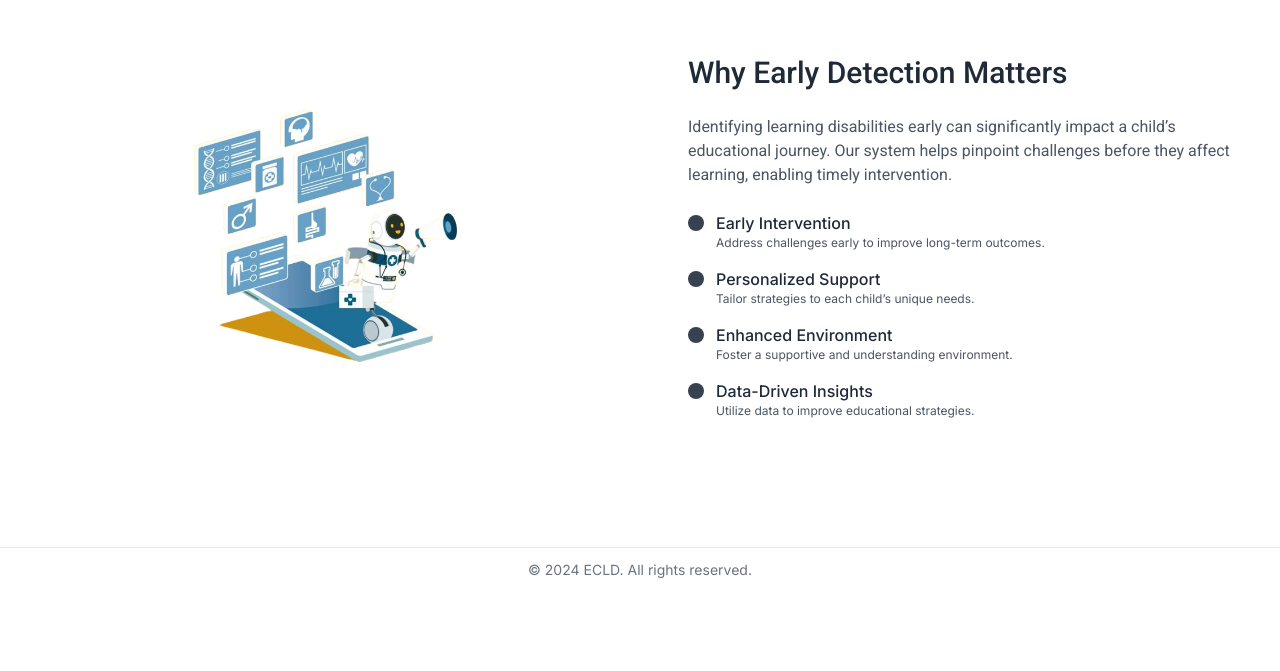
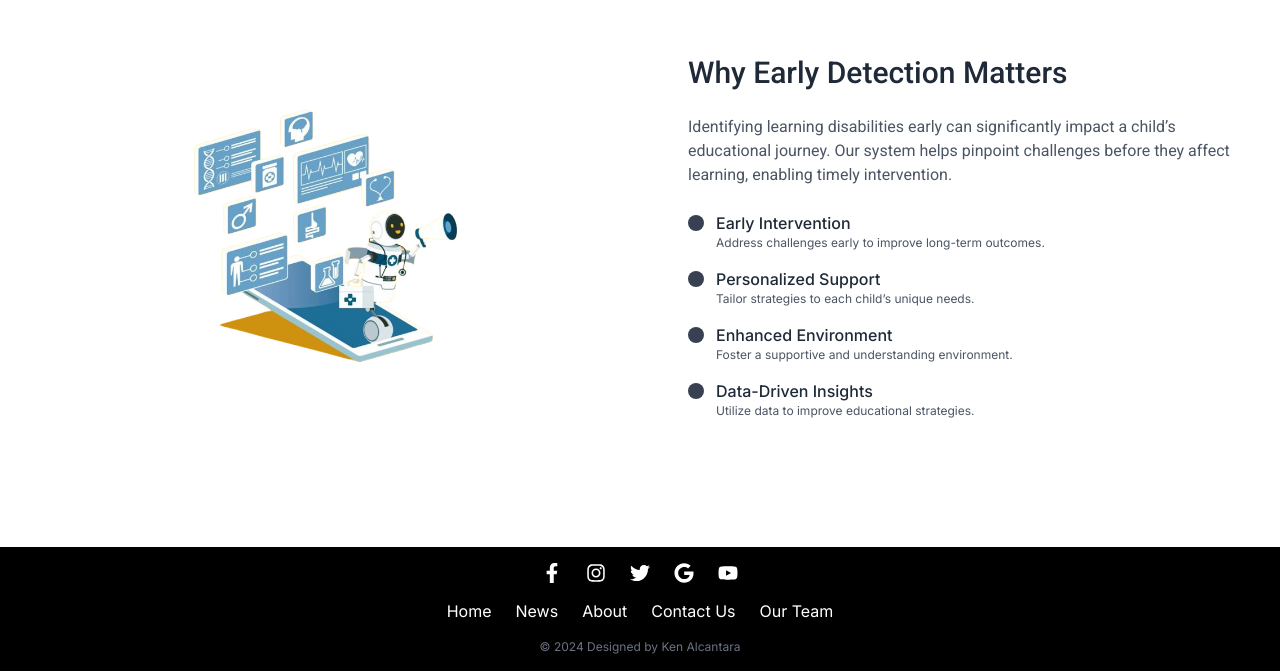
Before and after one commit to Kentoyyy/Thesis-Project, a Next.js app: page / in a window 1280 px wide. Shown: the part 1825-2496 px from the top of the page. Before the commit the page ends 2417 px from the top, so only its background shows below. Built offline with nearby package versions, Linux system fonts and the light colour scheme.

Commit message:
footer update

```diff
--- a/app/components/footer.tsx
+++ b/app/components/footer.tsx
@@ -1,15 +1,65 @@
 import React from 'react';
+import { FaFacebookF, FaTwitter, FaInstagram, FaGoogle, FaYoutube } from 'react-icons/fa';
 
-const Footer = () => {
+const FooterNav = () => {
   return (
-    <footer className="bg-white text-gray-600 py-3 border-t">
-      <div className="max-w-screen-xl mx-auto px-4 text-center flex flex-col items-center">
-        <p className="text-xs sm:text-sm text-gray-500">
-          &copy; {new Date().getFullYear()} ECLD. All rights reserved.
+    <nav className="bg-black text-white py-4">
+      <div className="max-w-screen-xl mx-auto flex flex-col items-center">
+        {/* Social Media Icons */}
+        <div className="flex space-x-6 mb-4">
+          <a href="#" className="text-white hover:text-gray-400">
+            <FaFacebookF size={20} />
+          </a>
+          <a href="#" className="text-white hover:text-gray-400">
+            <FaInstagram size={20} />
+          </a>
+          <a href="#" className="text-white hover:text-gray-400">
+            <FaTwitter size={20} />
+          </a>
+          <a href="#" className="text-white hover:text-gray-400">
+            <FaGoogle size={20} />
+          </a>
+          <a href="#" className="text-white hover:text-gray-400">
+            <FaYoutube size={20} />
+          </a>
+        </div>
+
+        {/* Navigation Links */}
+        <ul className="flex space-x-6 mb-4">
+          <li>
+            <a href="#" className="text-white hover:text-gray-400">
+              Home
+            </a>
+          </li>
+          <li>
+            <a href="#" className="text-white hover:text-gray-400">
+              News
+            </a>
+          </li>
+          <li>
+            <a href="#" className="text-white hover:text-gray-400">
+              About
+            </a>
+          </li>
+          <li>
+            <a href="#" className="text-white hover:text-gray-400">
+              Contact Us
+            </a>
+          </li>
+          <li>
+            <a href="#" className="text-white hover:text-gray-400">
+              Our Team
+            </a>
+          </li>
+        </ul>
+
+        {/* Copyright Text */}
+        <p className="text-xs text-gray-500">
+          &copy; {new Date().getFullYear()} Designed by Ken Alcantara
         </p>
       </div>
-    </footer>
+    </nav>
   );
 };
 
-export default Footer;
+export default FooterNav;
```
Also changed, not shown: 1 other file (tests, documents, lock files or other folders).
